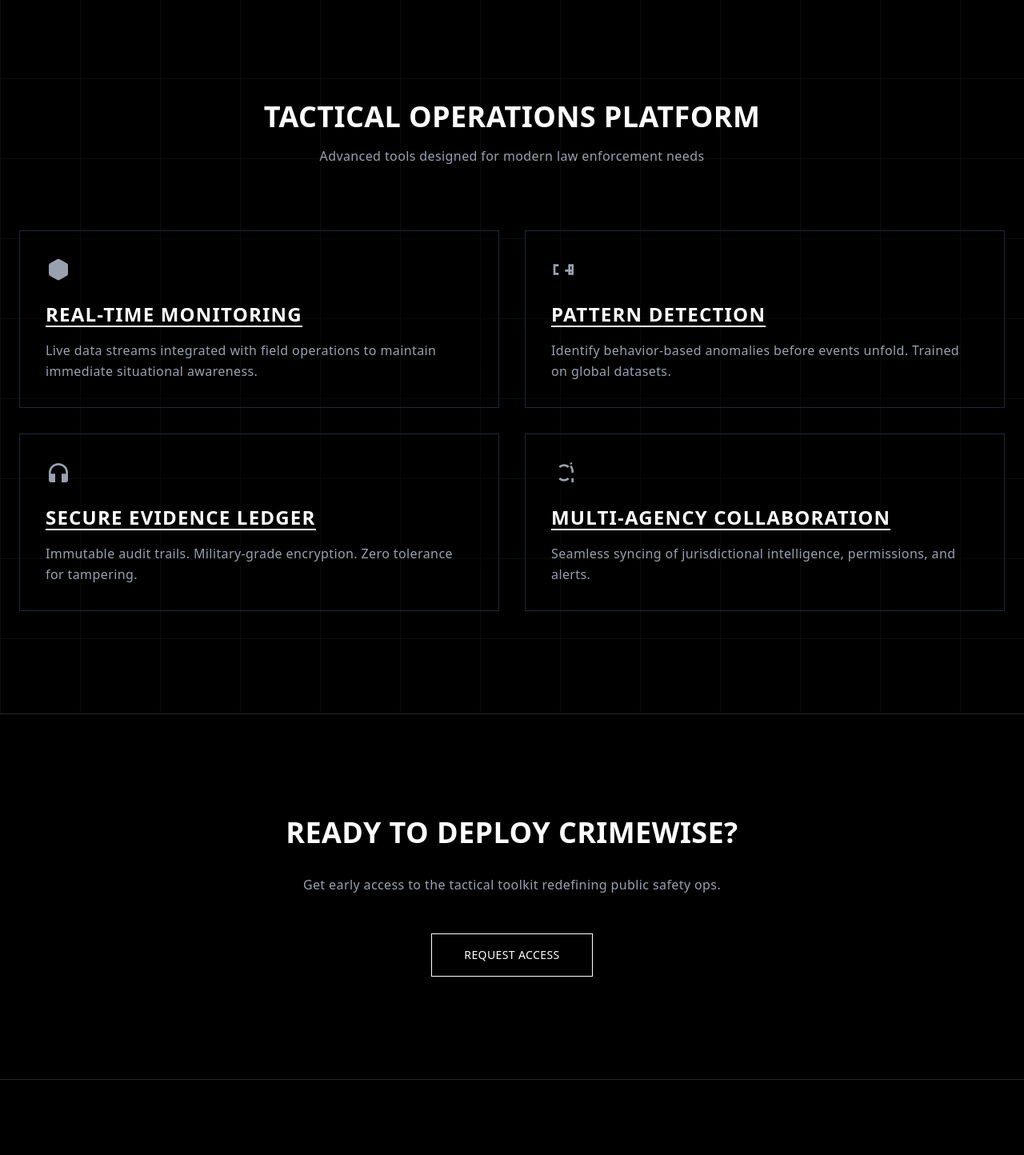
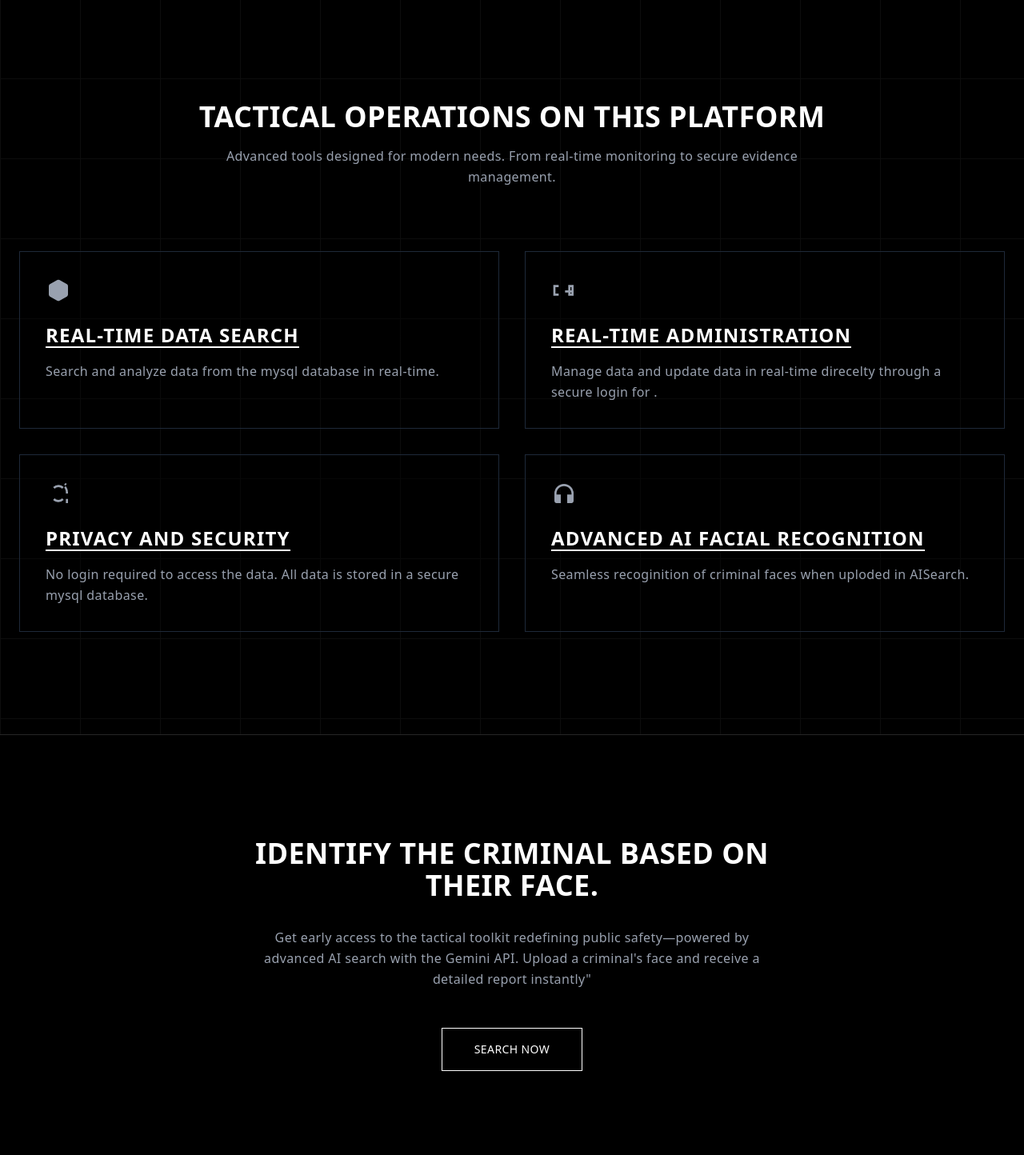
Before and after one commit to MadhavSinha007/CrimeFile, a React (Vite) app: page / in a window 1280 px wide. Shown: the part 860-2304 px from the top of the page at 80% size. Built offline with nearby package versions, Linux system fonts and the light colour scheme.

Commit message:
updated the content of the landing page

```diff
--- a/src/pages/Home.jsx
+++ b/src/pages/Home.jsx
@@ -216,7 +216,7 @@
             animate={{ opacity: 1, y: 0 }}
             transition={{ delay: 0.5, duration: 0.8 }}
           >
-            Precision intelligence for predictive safety.
+            A Place to view and analyze crime data in real-time.
           </motion.p>
 
           {/* Buttons with original styling from the second code but with motion effects */}
@@ -302,18 +302,18 @@
       className="mb-20 text-center"
     >
       <h2 className="text-4xl font-bold uppercase mb-4 text-white">
-        TACTICAL OPERATIONS PLATFORM
+        TACTICAL OPERATIONS ON THIS PLATFORM
       </h2>
       <p className="text-gray-400 max-w-3xl mx-auto">
-        Advanced tools designed for modern law enforcement needs
+        Advanced tools designed for modern needs. From real-time monitoring to secure evidence management.
       </p>
     </motion.div>
 
     <div className="grid grid-cols-1 md:grid-cols-2 gap-8">
       {[
         {
-          title: 'REAL-TIME MONITORING',
-          desc: 'Live data streams integrated with field operations to maintain immediate situational awareness.',
+          title: 'REAL-TIME DATA SEARCH',
+          desc: 'Search and analyze data from the mysql database in real-time.',
           icon: (
             <svg viewBox="0 0 24 24" className="w-8 h-8">
               <path
@@ -324,8 +324,8 @@
           )
         },
         {
-          title: 'PATTERN DETECTION',
-          desc: 'Identify behavior-based anomalies before events unfold. Trained on global datasets.',
+          title: 'REAL-TIME ADMINISTRATION',
+          desc: 'Manage data and update data in real-time direcelty through a secure login for .',
           icon: (
             <svg viewBox="0 0 24 24" className="w-8 h-8">
               <path
@@ -336,25 +336,25 @@
           )
         },
         {
-          title: 'SECURE EVIDENCE LEDGER',
-          desc: 'Immutable audit trails. Military-grade encryption. Zero tolerance for tampering.',
+          title: 'PRIVACY AND SECURITY',
+          desc: 'No login required to access the data. All data is stored in a secure mysql database.',
+          icon: (
+            <svg viewBox="0 0 24 24" className="w-8 h-8">
+              <path
+                fill="currentColor"
+                d="M12 4c1.93 0 3.68.78 4.95 2.05l-1.41 1.41a5.022 5.022 0 0 0-7.08 0L7.05 6.05A6.976 6.976 0 0 1 12 4zm7.78-.78l-1.41 1.41C19.86 5.85 21 8.17 21 10.8V12h-2v-1.2c0-1.68-.6-3.22-1.59-4.42l1.41-1.41-1.41-1.41 1.41-1.41 1.41 1.41 1.41-1.41-1.41 1.41zM19 17v4h2v-4h-2zm-7 3c-1.93 0-3.68-.78-4.95-2.05l1.41-1.41a5.022 5.022 0 0 0 7.08 0l1.41 1.41A6.976 6.976 0 0 1 12 20z"
+              />
+            </svg>
+          )
+        },
+        {
+          title: 'ADVANCED AI FACIAL RECOGNITION',
+          desc: 'Seamless recoginition of criminal faces when uploded in AISearch.',
           icon: (
             <svg viewBox="0 0 24 24" className="w-8 h-8">
               <path
                 fill="currentColor"
                 d="M12 3a9 9 0 0 0-9 9v7c0 1.1.9 2 2 2h4v-8H5v-1c0-3.87 3.13-7 7-7s7 3.13 7 7v1h-4v8h4c1.1 0 2-.9 2-2v-7a9 9 0 0 0-9-9z"
-              />
-            </svg>
-          )
-        },
-        {
-          title: 'MULTI-AGENCY COLLABORATION',
-          desc: 'Seamless syncing of jurisdictional intelligence, permissions, and alerts.',
-          icon: (
-            <svg viewBox="0 0 24 24" className="w-8 h-8">
-              <path
-                fill="currentColor"
-                d="M12 4c1.93 0 3.68.78 4.95 2.05l-1.41 1.41a5.022 5.022 0 0 0-7.08 0L7.05 6.05A6.976 6.976 0 0 1 12 4zm7.78-.78l-1.41 1.41C19.86 5.85 21 8.17 21 10.8V12h-2v-1.2c0-1.68-.6-3.22-1.59-4.42l1.41-1.41-1.41-1.41 1.41-1.41 1.41 1.41 1.41-1.41-1.41 1.41zM19 17v4h2v-4h-2zm-7 3c-1.93 0-3.68-.78-4.95-2.05l1.41-1.41a5.022 5.022 0 0 0 7.08 0l1.41 1.41A6.976 6.976 0 0 1 12 20z"
               />
             </svg>
           )
@@ -414,17 +414,17 @@
       <section className="py-32 px-6 border-t border-neutral-800 text-center">
         <div className="max-w-2xl mx-auto">
           <h2 className="text-4xl font-bold uppercase mb-8 hover:text-gray-300 transition">
-            Ready to deploy CrimeWise?
+          Identify the criminal based on their face.
           </h2>
           <p className="text-gray-400 mb-12 hover:text-white transition">
-            Get early access to the tactical toolkit redefining public safety ops.
+          Get early access to the tactical toolkit redefining public safety—powered by advanced AI search with the Gemini API. Upload a criminal's face and receive a detailed report instantly"
           </p>
           <motion.div whileHover={{ scale: 1.05 }}>
             <Link
-              to="/contact"
+              to="/aisearch"
               className="inline-block px-10 py-4 border border-white text-white hover:bg-white hover:text-black transition uppercase text-sm"
             >
-              Request Access
+              Search Now
             </Link>
           </motion.div>
         </div>
```
Also changed, not shown: src/components/Header.jsx (deleted).
